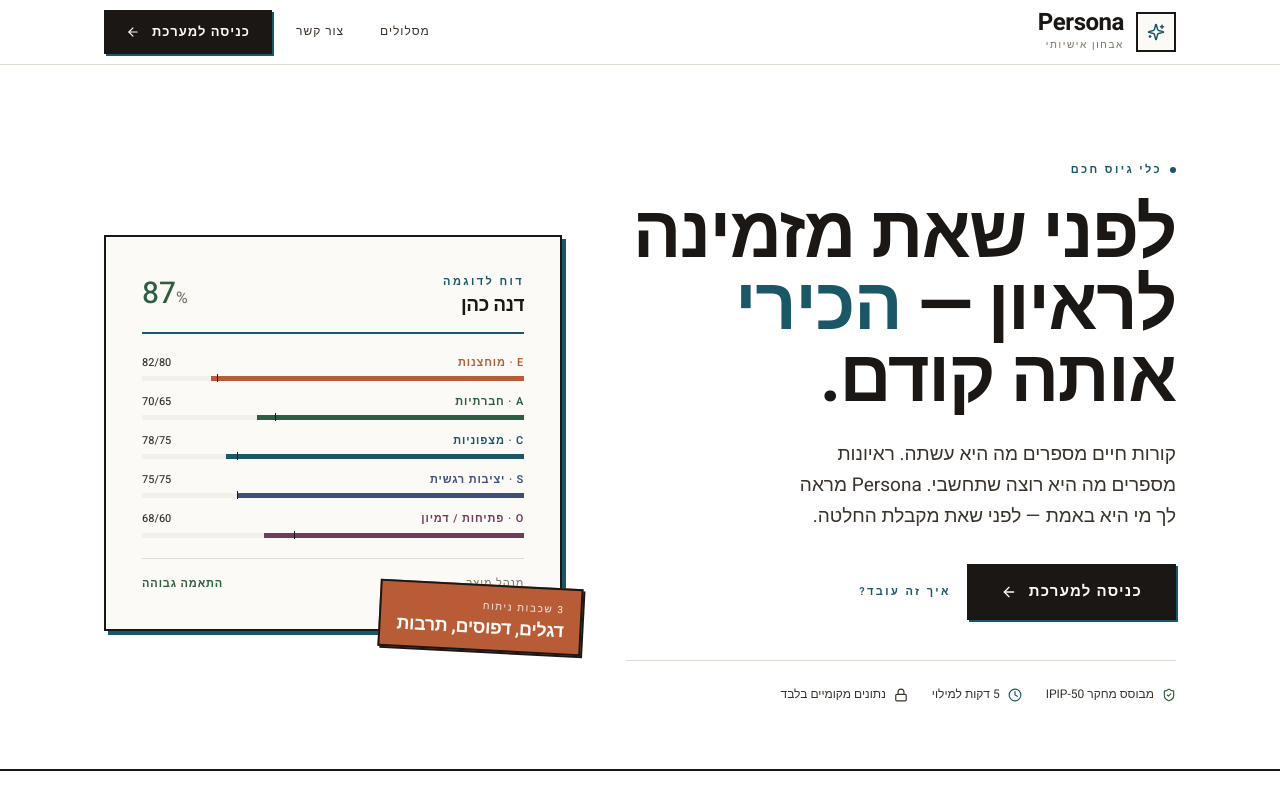
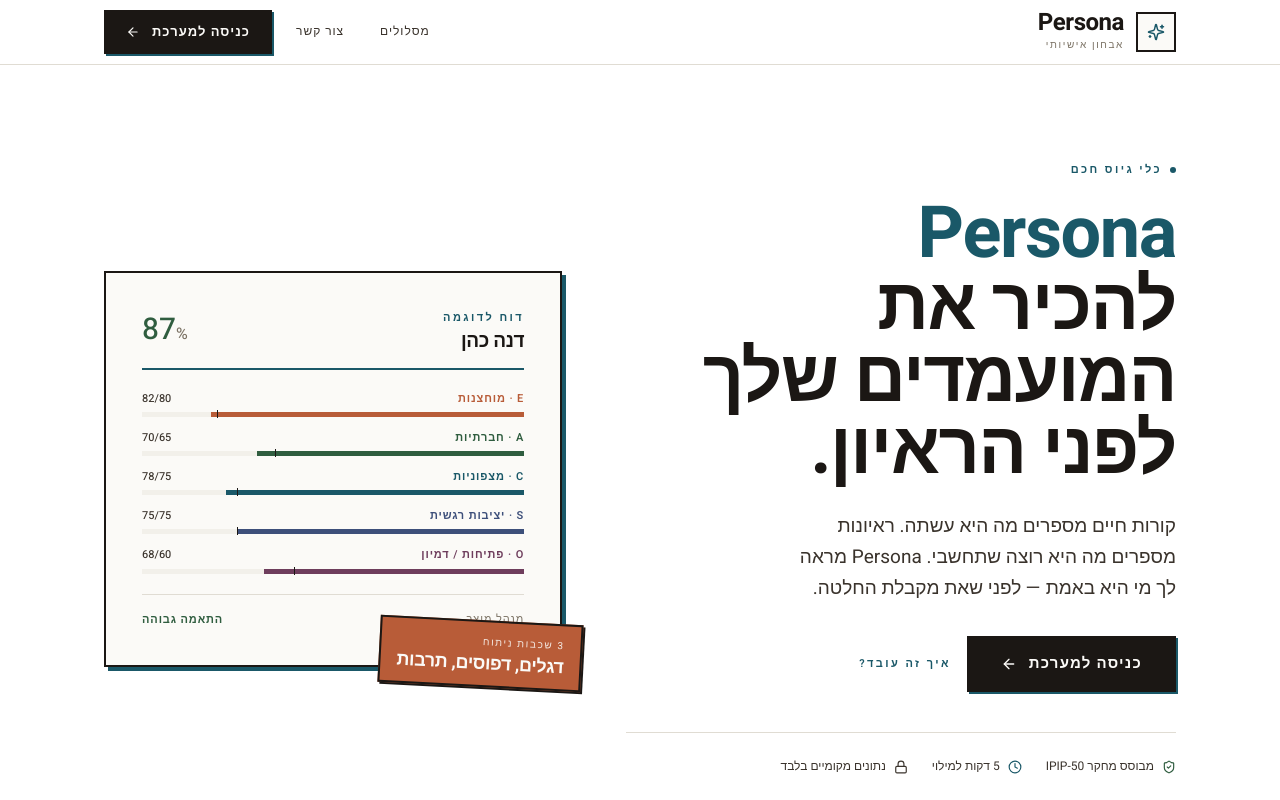
Before and after one commit to Miri191/my_recruter, a React (Vite) app: page / in a window 1280 px wide. Shown: the top 800 px of the page. Built offline with nearby package versions, Linux system fonts and the light colour scheme; the HTML template or start-up script is replaced by a standard one.

Commit message:
landing: new hero headline — 'Persona / להכיר את המועמדים שלך / לפני הראיון'

```diff
--- a/src/pages/Landing.jsx
+++ b/src/pages/Landing.jsx
@@ -305,9 +305,11 @@
               <span className="eyebrow-petrol">כלי גיוס חכם</span>
             </div>
             <h1 className="display text-5xl md:text-6xl lg:text-7xl text-ink leading-[1.05] text-balance mb-6">
-              לפני שאת מזמינה לראיון —{' '}
-              <span className="text-petrol">הכירי</span>{' '}
-              אותה קודם.
+              <span className="text-petrol" dir="ltr">Persona</span>
+              <br />
+              להכיר את המועמדים שלך
+              <br />
+              לפני הראיון.
             </h1>
             <p className="text-[17px] md:text-[19px] text-ink-soft leading-relaxed mb-8 max-w-xl text-balance">
               קורות חיים מספרים מה היא עשתה. ראיונות מספרים מה היא רוצה שתחשבי.
```
